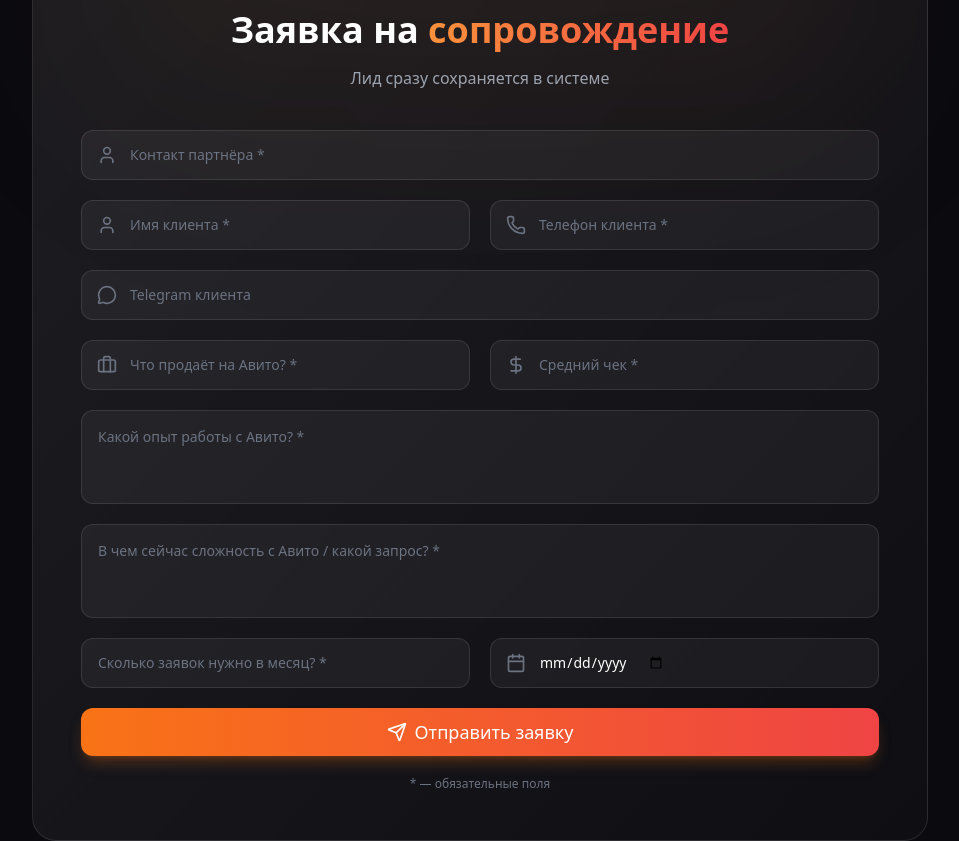
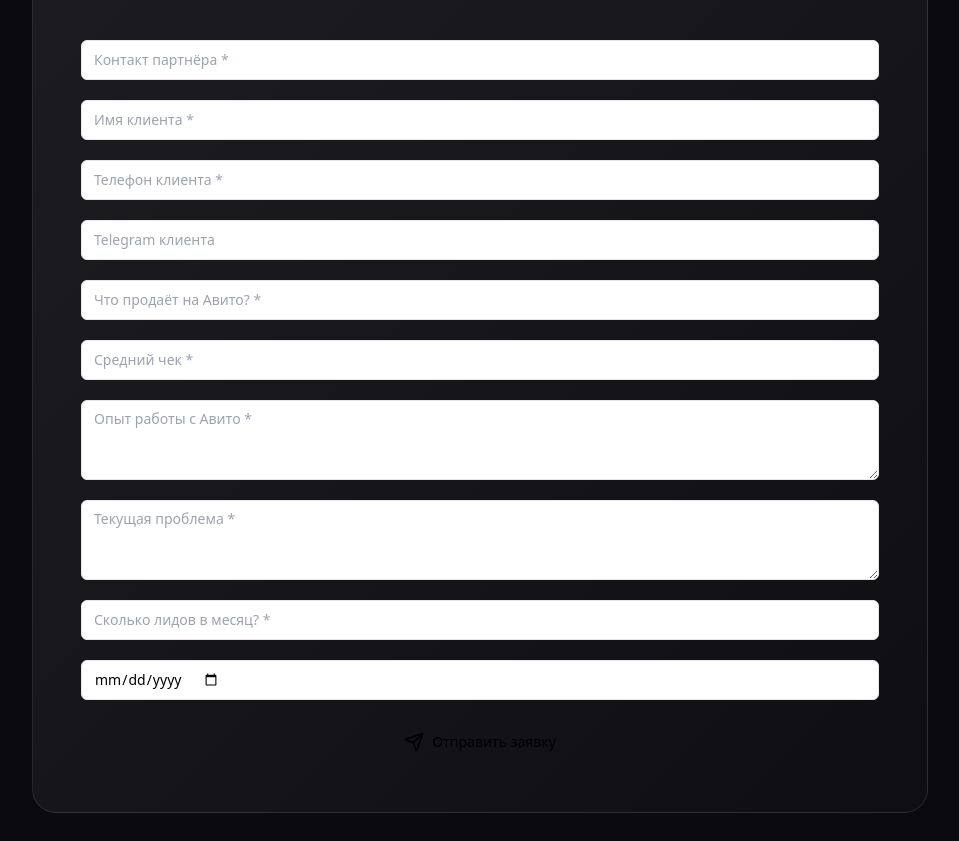
Before and after one commit to sumayu/prostoproavito, a React (Vite) app: page / in a window 1280 px wide. Shown: the part 6520-7361 px from the top of the page, without its empty margins (160-1119 px from the left). Built offline with nearby package versions, Linux system fonts and the light colour scheme.

Commit message:
test new contactform

```diff
--- a/src/components/landing/ContactForm.jsx
+++ b/src/components/landing/ContactForm.jsx
@@ -1,5 +1,5 @@
-import React, { useState } from 'react';
-import { motion } from 'framer-motion';
+import React, { useState } from "react";
+import { motion } from "framer-motion";
 import {
   ArrowRight,
   Send,
@@ -9,8 +9,8 @@ import {
   MessageCircle,
   Briefcase,
   DollarSign,
-  Calendar
-} from 'lucide-react';
+  Calendar,
+} from "lucide-react";
 import { Button } from "@/components/ui/button";
 import { Input } from "@/components/ui/input";
 import { Textarea } from "@/components/ui/textarea";
@@ -18,76 +18,78 @@ import { toast } from "sonner";
 
 export default function ContactForm() {
   const [formData, setFormData] = useState({
-    partnerContact: '',
-    clientName: '',
-    clientPhone: '',
-    clientTelegram: '',
-    productOnAvito: '',
-    averageCheck: '',
-    avitoExperience: '',
-    currentDifficulty: '',
-    leadsPerMonth: '',
-    meetingDate: ''
+    partnerContact: "",
+    clientName: "",
+    clientPhone: "",
+    clientTelegram: "",
+    productOnAvito: "",
+    averageCheck: "",
+    avitoExperience: "",
+    currentDifficulty: "",
+    leadsPerMonth: "",
+    meetingDate: "",
   });
+
   const [isSubmitted, setIsSubmitted] = useState(false);
+  const [loading, setLoading] = useState(false);
 
   const handleChange = (e) => {
-    setFormData(prev => ({
-      ...prev,
-      [e.target.name]: e.target.value
-    }));
+    setFormData((p) => ({ ...p, [e.target.name]: e.target.value }));
   };
 
   const handleSubmit = async (e) => {
-    e.preventDefault();
+    e.preventDefault(); // ⬅️ ВСЕГДА первым
 
     const requiredFields = [
-      'partnerContact',
-      'clientName',
-      'clientPhone',
-      'productOnAvito',
-      'averageCheck',
-      'avitoExperience',
-      'currentDifficulty',
-      'leadsPerMonth',
-      'meetingDate'
+      "partnerContact",
+      "clientName",
+      "clientPhone",
+      "productOnAvito",
+      "averageCheck",
+      "avitoExperience",
+      "currentDifficulty",
+      "leadsPerMonth",
+      "meetingDate",
     ];
 
-    const missing = requiredFields.filter(f => !formData[f]);
+    const missing = requiredFields.filter((f) => !formData[f]);
     if (missing.length) {
       toast.error("Пожалуйста, заполните все обязательные поля");
       return;
     }
 
     try {
-      const form = e.target;
-      const data = new FormData(form);
+      setLoading(true);
 
-      await fetch("/", {
+      const res = await fetch("/.netlify/functions/lead", {
         method: "POST",
-        body: data
+        headers: { "Content-Type": "application/json" },
+        body: JSON.stringify(formData),
       });
 
+      if (!res.ok) {
+        throw new Error("Request failed");
+      }
+
       setIsSubmitted(true);
-      toast.success("Заявка отправлена! Менеджер свяжется с вами");
+      toast.success("Заявка отправлена!");
 
       if (window.gtag) {
         window.gtag("event", "lead_submit", {
           event_category: "form",
-          event_label: "avito_lead"
+          event_label: "avito_lead",
         });
       }
-    } catch {
+    } catch (err) {
+      console.error(err);
       toast.error("Ошибка отправки. Попробуйте позже");
+    } finally {
+      setLoading(false);
     }
   };
 
   return (
-    <section id="contact" className="relative py-24 px-4 overflow-hidden">
-      <div className="absolute inset-0 bg-[#0a0a0f]" />
-
-      <div className="absolute top-0 left-1/2 -translate-x-1/2 w-[800px] h-[400px] bg-gradient-to-b from-orange-500/10 to-transparent rounded-full blur-[100px]" />
-
+    <section id="contact" className="relative py-24 px-4">
       <div className="relative z-10 max-w-4xl mx-auto">
         <motion.div
           initial={{ opacity: 0, y: 30 }}
@@ -99,202 +101,40 @@ export default function ContactForm() {
           {!isSubmitted ? (
             <>
               <div className="text-center mb-10">
-                <span className="inline-block px-4 py-1 text-sm font-medium rounded-full bg-orange-500/20 text-orange-400 border border-orange-500/30 mb-4">
-                  Партнерская лид-форма
-                </span>
-                <h2 className="text-3xl md:text-4xl font-bold text-white mb-4">
-                  Заявка на{' '}
-                  <span className="bg-gradient-to-r from-orange-400 to-red-500 bg-clip-text text-transparent">
-                    сопровождение
-                  </span>
+                <h2 className="text-3xl font-bold text-white">
+                  Заявка на сопровождение
                 </h2>
-                <p className="text-gray-400 max-w-xl mx-auto">
-                  Лид сразу сохраняется в системе
-                </p>
               </div>
 
-              <form
-                name="lead"
-                method="POST"
-                data-netlify="true"
-                data-netlify-honeypot="bot-field"
-                onSubmit={handleSubmit}
-                className="space-y-5"
-              >
-                <input type="hidden" name="form-name" value="lead" />
-                <input type="hidden" name="bot-field" />
+              <form onSubmit={handleSubmit} className="space-y-5">
+                <Input name="partnerContact" placeholder="Контакт партнёра *" value={formData.partnerContact} onChange={handleChange} />
+                <Input name="clientName" placeholder="Имя клиента *" value={formData.clientName} onChange={handleChange} />
+                <Input name="clientPhone" placeholder="Телефон клиента *" value={formData.clientPhone} onChange={handleChange} />
+                <Input name="clientTelegram" placeholder="Telegram клиента" value={formData.clientTelegram} onChange={handleChange} />
+                <Input name="productOnAvito" placeholder="Что продаёт на Авито? *" value={formData.productOnAvito} onChange={handleChange} />
+                <Input name="averageCheck" placeholder="Средний чек *" value={formData.averageCheck} onChange={handleChange} />
+                <Textarea name="avitoExperience" placeholder="Опыт работы с Авито *" value={formData.avitoExperience} onChange={handleChange} />
+                <Textarea name="currentDifficulty" placeholder="Текущая проблема *" value={formData.currentDifficulty} onChange={handleChange} />
+                <Input name="leadsPerMonth" placeholder="Сколько лидов в месяц? *" value={formData.leadsPerMonth} onChange={handleChange} />
+                <Input type="date" name="meetingDate" value={formData.meetingDate} onChange={handleChange} />
 
-                <div className="relative">
-                  <label htmlFor="partnerContact" className="sr-only">Контакт партнёра</label>
-                  <User className="absolute left-4 top-1/2 -translate-y-1/2 w-5 h-5 text-gray-500" aria-hidden="true" />
-                  <Input
-                    id="partnerContact"
-                    name="partnerContact"
-                    placeholder="Контакт партнёра *"
-                    value={formData.partnerContact}
-                    onChange={handleChange}
-                    required
-                    aria-required="true"
-                    className="w-full pl-12 py-6 bg-white/5 border-white/10 text-white placeholder:text-gray-500 rounded-xl focus:border-orange-500/50 focus:ring-orange-500/20"
-                  />
-                </div>
-
-                <div className="grid md:grid-cols-2 gap-5">
-                  <div className="relative">
-                    <label htmlFor="clientName" className="sr-only">Имя клиента</label>
-                    <User className="absolute left-4 top-1/2 -translate-y-1/2 w-5 h-5 text-gray-500" aria-hidden="true" />
-                    <Input
-                      id="clientName"
-                      name="clientName"
-                      placeholder="Имя клиента *"
-                      value={formData.clientName}
-                      onChange={handleChange}
-                      required
-                      aria-required="true"
-                      className="w-full pl-12 py-6 bg-white/5 border-white/10 text-white placeholder:text-gray-500 rounded-xl focus:border-orange-500/50 focus:ring-orange-500/20"
-                    />
-                  </div>
-
-                  <div className="relative">
-                    <label htmlFor="clientPhone" className="sr-only">Телефон клиента</label>
-                    <Phone className="absolute left-4 top-1/2 -translate-y-1/2 w-5 h-5 text-gray-500" aria-hidden="true" />
-                    <Input
-                      id="clientPhone"
-                      name="clientPhone"
-                      type="tel"
-                      placeholder="Телефон клиента *"
-                      value={formData.clientPhone}
-                      onChange={handleChange}
-                      required
-                      aria-required="true"
-                      className="w-full pl-12 py-6 bg-white/5 border-white/10 text-white placeholder:text-gray-500 rounded-xl focus:border-orange-500/50 focus:ring-orange-500/20"
-                    />
-                  </div>
-                </div>
-
-                <div className="relative">
-                  <label htmlFor="clientTelegram" className="sr-only">Telegram клиента</label>
-                  <MessageCircle className="absolute left-4 top-1/2 -translate-y-1/2 w-5 h-5 text-gray-500" aria-hidden="true" />
-                  <Input
-                    id="clientTelegram"
-                    name="clientTelegram"
-                    placeholder="Telegram клиента"
-                    value={formData.clientTelegram}
-                    onChange={handleChange}
-                    className="w-full pl-12 py-6 bg-white/5 border-white/10 text-white placeholder:text-gray-500 rounded-xl focus:border-orange-500/50 focus:ring-orange-500/20"
-                  />
-                </div>
-
-                <div className="grid md:grid-cols-2 gap-5">
-                  <div className="relative">
-                    <Briefcase className="absolute left-4 top-1/2 -translate-y-1/2 w-5 h-5 text-gray-500" aria-hidden="true" />
-                    <Input
-                      name="productOnAvito"
-                      placeholder="Что продаёт на Авито? *"
-                      value={formData.productOnAvito}
-                      onChange={handleChange}
-                      required
-                      className="w-full pl-12 py-6 bg-white/5 border-white/10 text-white placeholder:text-gray-500 rounded-xl focus:border-orange-500/50 focus:ring-orange-500/20"
-                    />
-                  </div>
-
-                  <div className="relative">
-                    <DollarSign className="absolute left-4 top-1/2 -translate-y-1/2 w-5 h-5 text-gray-500" aria-hidden="true" />
-                    <Input
-                      name="averageCheck"
-                      placeholder="Средний чек *"
-                      value={formData.averageCheck}
-                      onChange={handleChange}
-                      required
-                      className="w-full pl-12 py-6 bg-white/5 border-white/10 text-white placeholder:text-gray-500 rounded-xl focus:border-orange-500/50 focus:ring-orange-500/20"
-                    />
-                  </div>
-                </div>
-
-                <Textarea
-                  name="avitoExperience"
-                  placeholder="Какой опыт работы с Авито? *"
-                  value={formData.avitoExperience}
-                  onChange={handleChange}
-                  rows={3}
-                  className="w-full p-4 bg-white/5 border-white/10 text-white placeholder:text-gray-500 rounded-xl focus:border-orange-500/50 focus:ring-orange-500/20 resize-none"
-                />
-
-                <Textarea
-                  name="currentDifficulty"
-                  placeholder="В чем сейчас сложность с Авито / какой запрос? *"
-                  value={formData.currentDifficulty}
-                  onChange={handleChange}
-                  rows={3}
-                  className="w-full p-4 bg-white/5 border-white/10 text-white placeholder:text-gray-500 rounded-xl focus:border-orange-500/50 focus:ring-orange-500/20 resize-none"
-                />
-
-                <div className="grid md:grid-cols-2 gap-5">
-                  <Input
-                    name="leadsPerMonth"
-                    placeholder="Сколько заявок нужно в месяц? *"
-                    value={formData.leadsPerMonth}
-                    onChange={handleChange}
-                    required
-                    className="w-full py-6 px-4 bg-white/5 border-white/10 text-white placeholder:text-gray-500 rounded-xl focus:border-orange-500/50 focus:ring-orange-500/20"
-                  />
-                  <div className="relative">
-                    <Calendar className="absolute left-4 top-1/2 -translate-y-1/2 w-5 h-5 text-gray-500" aria-hidden="true" />
-                    <Input
-                      name="meetingDate"
-                      type="date"
-                      placeholder="Удобный день для зум встречи *"
-                      value={formData.meetingDate}
-                      onChange={handleChange}
-                      required
-                      className="w-full pl-12 py-6 bg-white/5 border-white/10 text-white placeholder:text-gray-500 rounded-xl focus:border-orange-500/50 focus:ring-orange-500/20"
-                    />
-                  </div>
-                </div>
-
-                <Button
-                  type="submit"
-                  size="lg"
-                  className="w-full bg-gradient-to-r from-orange-500 to-red-500 hover:from-orange-600 hover:to-red-600 text-white text-lg py-6 rounded-xl shadow-lg shadow-orange-500/25 transition-all duration-300 hover:shadow-orange-500/40"
-                >
+                <Button type="submit" size="lg" className="w-full" disabled={loading}>
                   <Send className="mr-2 w-5 h-5" />
-                  Отправить заявку
+                  {loading ? "Отправка..." : "Отправить заявку"}
                 </Button>
-
-                <p className="text-xs text-center text-gray-500">
-                  * — обязательные поля
-                </p>
               </form>
             </>
           ) : (
-            <motion.div
-              initial={{ opacity: 0, scale: 0.9 }}
-              animate={{ opacity: 1, scale: 1 }}
-              className="text-center py-8"
-            >
-              <div className="w-20 h-20 mx-auto mb-6 rounded-full bg-green-500/20 flex items-center justify-center">
-                <CheckCircle className="w-10 h-10 text-green-400" />
-              </div>
-              <h3 className="text-2xl font-bold text-white mb-4">
-                Заявка принята!
-              </h3>
-              <p className="text-gray-400 mb-8">
-                Для получения бесплатного разбора напишите нам в Telegram
-              </p>
-              <a
-                href="https://t.me/Sumaaar"
-                target="_blank"
-                rel="noopener noreferrer"
-              >
-                <Button
-                  size="lg"
-                  className="bg-gradient-to-r from-orange-500 to-red-500 hover:from-orange-600 hover:to-red-600 text-white text-lg px-8 py-6 rounded-xl"
-                >
-                  Написать в Telegram — @Sumaaar
+            <div className="text-center py-8">
+              <CheckCircle className="w-12 h-12 mx-auto text-green-400 mb-4" />
+              <h3 className="text-2xl font-bold text-white">Заявка принята!</h3>
+              <a href="https://t.me/Sumaaar" target="_blank" rel="noreferrer">
+                <Button className="mt-6">
+                  Написать в Telegram
                   <ArrowRight className="ml-2 w-5 h-5" />
                 </Button>
               </a>
-            </motion.div>
+            </div>
           )}
         </motion.div>
       </div>
```
